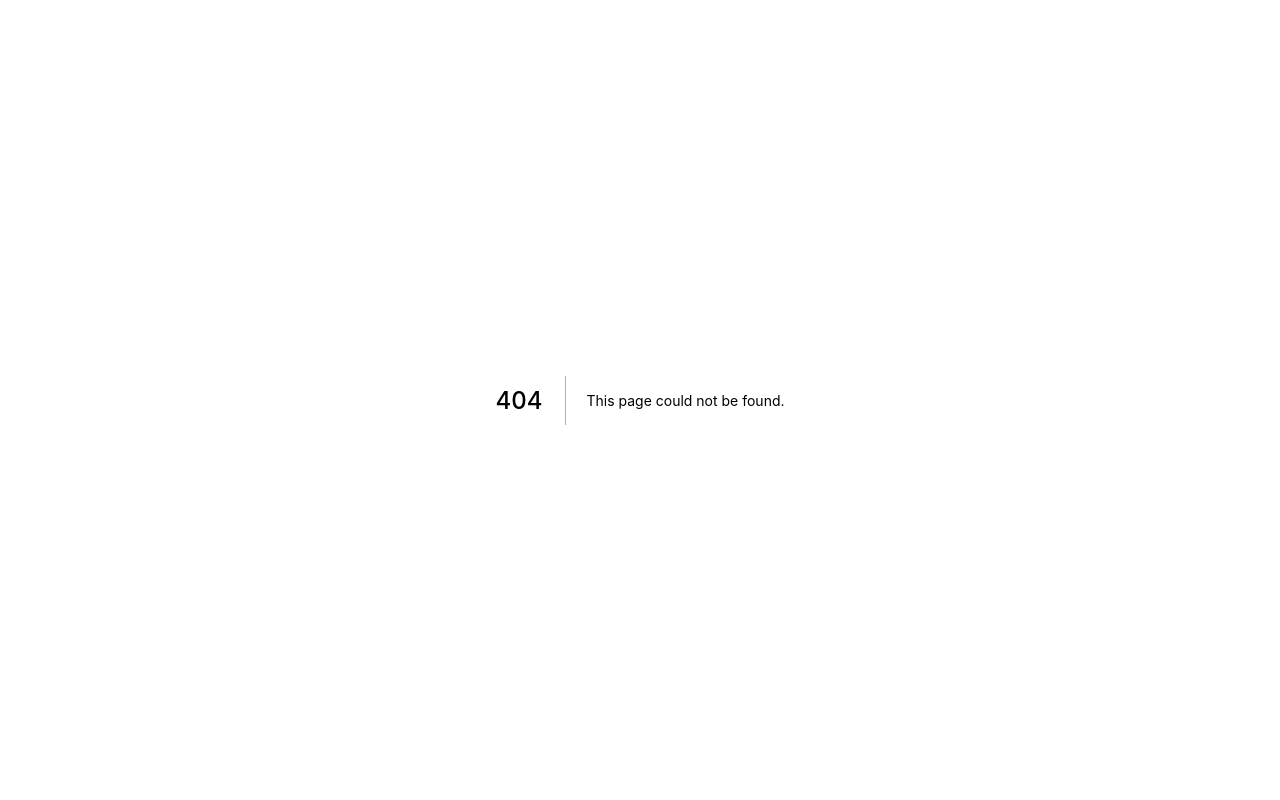
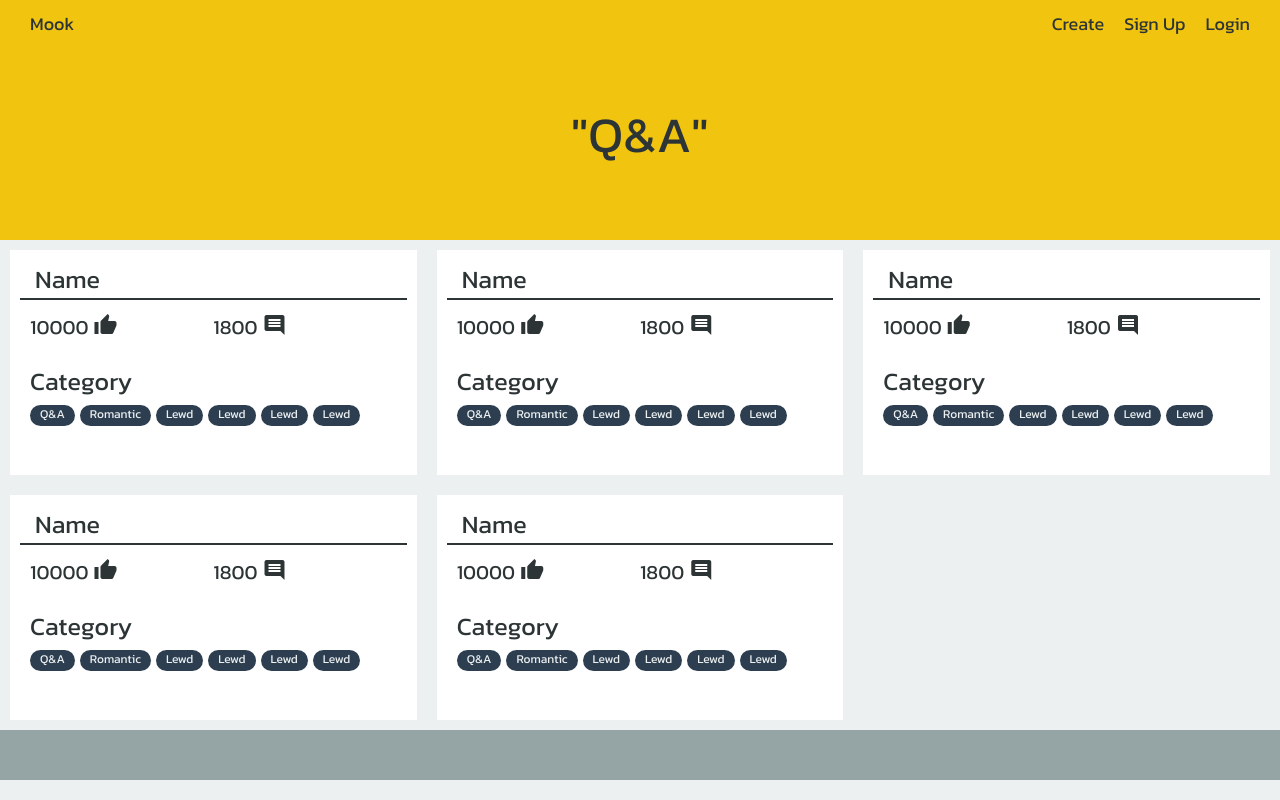
Before and after one commit to Tauhoo/Mook, a Next.js app: page /result in a window 1280 px wide. Before the commit this address had no page. Built offline with nearby package versions, Linux system fonts and the light colour scheme.

Commit message:
Design searched result

```diff
--- /dev/null
+++ b/components/result/bottom.js
@@ -0,0 +1,11 @@
+import styled from 'styled-components'
+
+const Container = styled.div`
+  width: 100vw;
+  height: 50px;
+  background-color: #95a5a6;
+`
+export default ()=>(
+  <Container>
+  </Container>
+)
--- /dev/null
+++ b/components/result/navbar.js
@@ -0,0 +1,43 @@
+import styled from 'styled-components'
+const Container = styled.div`
+  width: 100vw;
+  position: fixed;
+  top: 0px;
+  left: 0px;
+  background-color: #f1c40f;
+  z-index: 10;
+`
+const Menu = styled.div`
+  display: inline-block;
+  float: right;
+  padding-top: 10px;
+  margin-right: 20px;
+`
+const Topic = styled.div`
+  display: inline-block;
+  padding: 10px;
+  font-family: 'Kanit';
+  font-size: 1.8rem;
+  text-align: center;
+  margin-left: 20px;
+  color: #2d3436;
+`
+const MenuButton = styled.span`
+  text-align: center;
+  padding: 10px;
+  font-family: 'Kanit';
+  font-size: 1.8rem;
+  color: #2d3436;
+`
+export default ()=>(
+  <Container>
+    <Topic>
+      <span>Mook</span>
+    </Topic>
+    <Menu>
+      <MenuButton>Create</MenuButton>
+      <MenuButton>Sign Up</MenuButton>
+      <MenuButton>Login</MenuButton>
+    </Menu>
+  </Container>
+)
--- /dev/null
+++ b/components/result/result.js
@@ -0,0 +1,15 @@
+import styled from 'styled-components'
+import ResultChild from './resultChild'
+const Container = styled.div`
+  overflow: hidden;
+  width: 100vw;
+`
+export default ()=>(
+  <Container>
+    <ResultChild/>
+    <ResultChild/>
+    <ResultChild/>
+    <ResultChild/>
+    <ResultChild/>
+  </Container>
+)
--- /dev/null
+++ b/components/result/resultChild.js
@@ -0,0 +1,125 @@
+import styled from 'styled-components'
+
+const Container = styled.div`
+  width: calc(100vw/3 - 40px);
+  height: 205px;
+  background-color: #fff;
+  display: inline-block;
+  margin: 10px;
+  @media (max-width: 700px) {
+    width: calc(100vw - 40px);
+    height: 205px;
+    display: block;
+  }
+  padding: 10px;
+`
+const Name = styled.div`
+  width: calc(100% - 15px);
+  padding: 0px 0px 0px 15px;
+  font-size: 2.5rem;
+  font-family: 'Kanit';
+  color: #2d3436;
+  border-width: 0px 0px 2px 0px;
+  border-color: #ecf0f1 #ecf0f1 #2d3436 #ecf0f1;
+  border-style: solid;
+`
+const ReviewContainer = styled.div`
+  display: flex;
+  width: calc(100% - 20px);
+  padding: 10px;
+`
+const Like = styled.div`
+  flex: 1;
+  color: #2d3436;
+`
+const LinkeNumber = styled.span`
+  font-size: 2rem;
+  font-family: 'Kanit';
+  display: inline-block;
+`
+const LikeIcon = styled.div`
+  display: inline-block;
+  height: 100%;
+  margin-left: 5px;
+`
+const Comment = styled.div`
+  flex: 1;
+  color: #2d3436;
+`
+const CommentNumber = styled.span`
+  font-size: 2rem;
+  font-family: 'Kanit';
+  display: inline-block;
+`
+const CommentIcon = styled.div`
+  display: inline-block;
+  height: 100%;
+  margin-left: 5px;
+`
+const Category = styled.div`
+  padding: 10px;
+`
+const TopicCategory = styled.div`
+  font-size: 2.5rem;
+  font-family: 'Kanit';
+  color: #2d3436;
+`
+const TagGroup = styled.div`
+  margin-top: 5px;
+`
+const Tag = styled.span`
+  display: inline-block;
+  background-color: #2c3e50;
+  color: #ecf0f1;
+  border-radius: 12px;
+  font-size: 1.2rem;
+  font-family: 'Kanit';
+  padding: 0px 10px 3px 10px;
+  margin: 0px 5px 5px 0px;
+`
+export default ()=>(
+  <Container>
+    <Name><span>Name</span></Name>
+    <ReviewContainer>
+      <Like>
+        <LinkeNumber>10000</LinkeNumber>
+        <LikeIcon>
+          <span
+            style={{
+              position: 'relative',
+              top: '46%',
+              transform: 'translateY(-50%)',
+            }}
+            class="material-icons">
+            thumb_up
+          </span>
+        </LikeIcon>
+      </Like>
+      <Comment>
+        <CommentNumber>1800</CommentNumber>
+        <CommentIcon>
+          <span
+            style={{
+              position: 'relative',
+              top: '46%',
+              transform: 'translateY(-50%)',
+            }}
+            class="material-icons">
+            comment
+          </span>
+        </CommentIcon>
+      </Comment>
+    </ReviewContainer>
+    <Category>
+      <TopicCategory>Category</TopicCategory>
+      <TagGroup>
+        <Tag>Q&A</Tag>
+        <Tag>Romantic</Tag>
+        <Tag>Lewd</Tag>
+        <Tag>Lewd</Tag>
+        <Tag>Lewd</Tag>
+        <Tag>Lewd</Tag>
+      </TagGroup>
+    </Category>
+  </Container>
+)
--- /dev/null
+++ b/components/result/top.js
@@ -0,0 +1,24 @@
+import styled from 'styled-components'
+
+const Container = styled.div`
+  width: 100vw;
+  height:30vh;
+  background-color: #f1c40f;
+`
+const Topic = styled.div`
+  transform: translate(-50%,-50%);
+  position: relative;
+  top: 56%;
+  left: 50vw;
+  text-align: center;
+`
+const Text = styled.div`
+  font-size: 5rem;
+  font-family: 'Kanit';
+  color: #2d3436;
+`
+export default ()=>(
+  <Container>
+    <Topic><Text>"Q&A"</Text></Topic>
+  </Container>
+)
--- /dev/null
+++ b/pages/result.js
@@ -0,0 +1,35 @@
+import Head from 'next/head'
+import styled from 'styled-components'
+import Top from '../components/result/top'
+import Navbar from '../components/result/navbar'
+import Result from '../components/result/result'
+import Bottom from '../components/result/bottom'
+export default ()=>(
+  <div>
+    <Head>
+      <title>Mook</title>
+      <meta name="viewport" content="initial-scale=1.0, width=device-width" />
+      <link href='https://fonts.googleapis.com/css?family=Kanit' rel='stylesheet'/>
+      <link rel="stylesheet" href="https://fonts.googleapis.com/icon?family=Material+Icons"/>
+    </Head>
+    <style global jsx>
+      {`
+        body {
+          margin: 0px;
+          padding: 0px;
+          background-color: #ecf0f1;
+          overflow-x: hidden;
+        }
+        html {
+          font-size: 62.5%;
+        }
+      `}
+    </style>
+    <body>
+      <Navbar/>
+      <Top/>
+      <Result/>
+      <Bottom/>
+    </body>
+  </div>
+)
```
